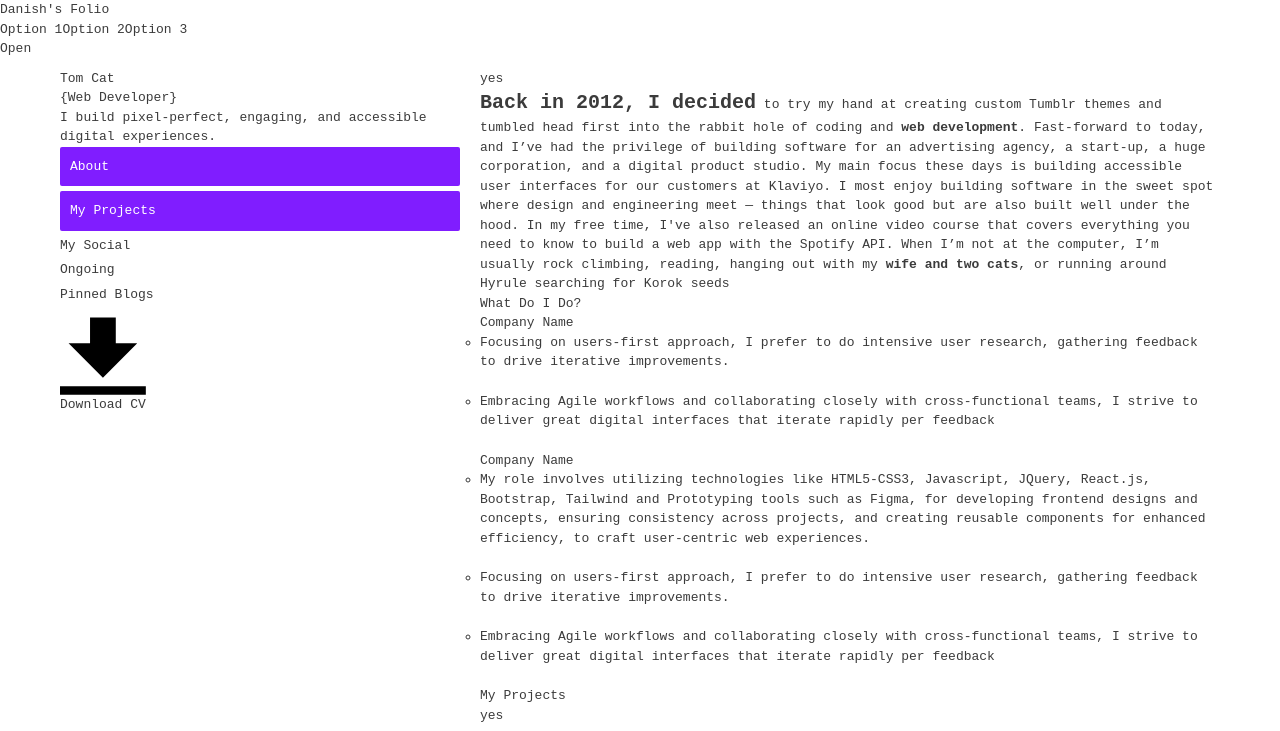
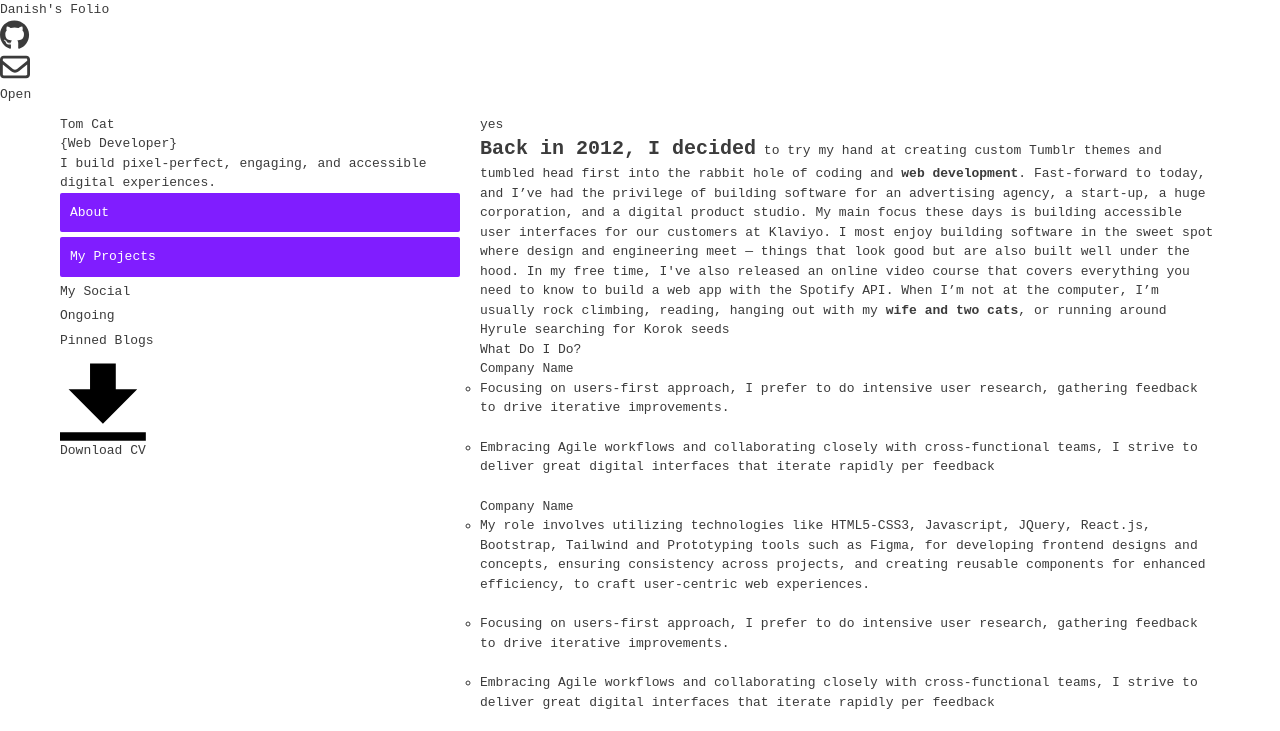
Before and after one commit to danishofcodes/tokensandbraces, a React (Vite) app: page / in a window 1280 px wide. Shown: the top 731 px of the page. Built offline with nearby package versions, Linux system fonts and the light colour scheme.

Commit message:
icons added

```diff
--- a/src/components/Navbar.jsx
+++ b/src/components/Navbar.jsx
@@ -1,3 +1,7 @@
+import { FontAwesomeIcon } from '@fortawesome/react-fontawesome';
+import { faGithub  } from '@fortawesome/free-brands-svg-icons';
+import {  faEnvelope } from '@fortawesome/free-regular-svg-icons';
+
 export default function Navbar() {
   return (
     <nav className="flex items-center justify-between max-w-8xl mx-auto px-4 py-4 bg-neutral-100 h-16 lg:px-8">
@@ -5,9 +9,11 @@ export default function Navbar() {
         Danish's Folio
       </div>
       <div className="hidden lg:flex items-center space-x-4">
-        <a href="#" className="text-slate-700 dark:text-slate-200 text-sm leading-6 font-semibold">Option 1</a>
-        <a href="#" className="text-slate-700 dark:text-slate-200 text-sm leading-6 font-semibold">Option 2</a>
-        <a href="#" className="text-slate-700 dark:text-slate-200 text-sm leading-6 font-semibold">Option 3</a>
+        <a href="#" className="text-slate-700 dark:text-slate-200 text-sm leading-6 font-semibold"><FontAwesomeIcon icon={faGithub} style={{ fontSize: '30px' }} /></a>
+        {/* <a href="#" className="text-slate-700 dark:text-slate-200 text-sm leading-6 font-semibold">Option 2</a> */}
+        <div className="">
+        <a href="#" className="text-slate-700 dark:text-slate-200 text-sm leading-6 font-semibold text-[#fff]"><FontAwesomeIcon icon={faEnvelope} style={{ fontSize: '30px' }} /></a>
+        </div>
       </div>
       <div className="lg:hidden">
         {/* Hamburger menu icon (implementation depends on your choice) */}
```
